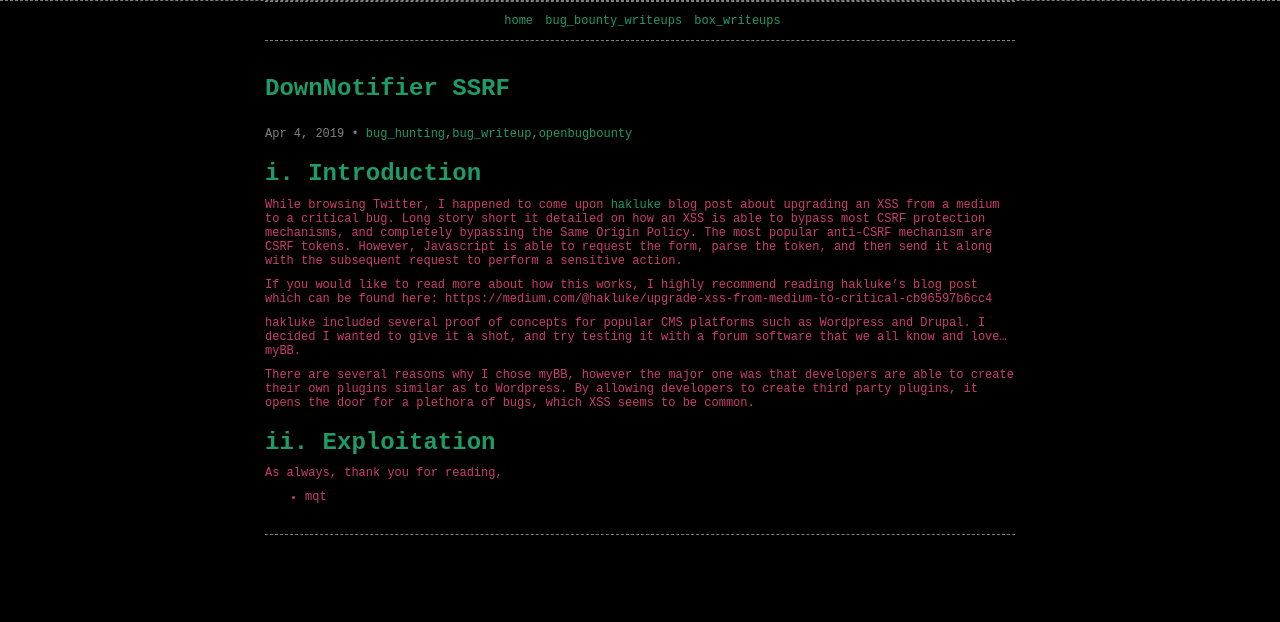
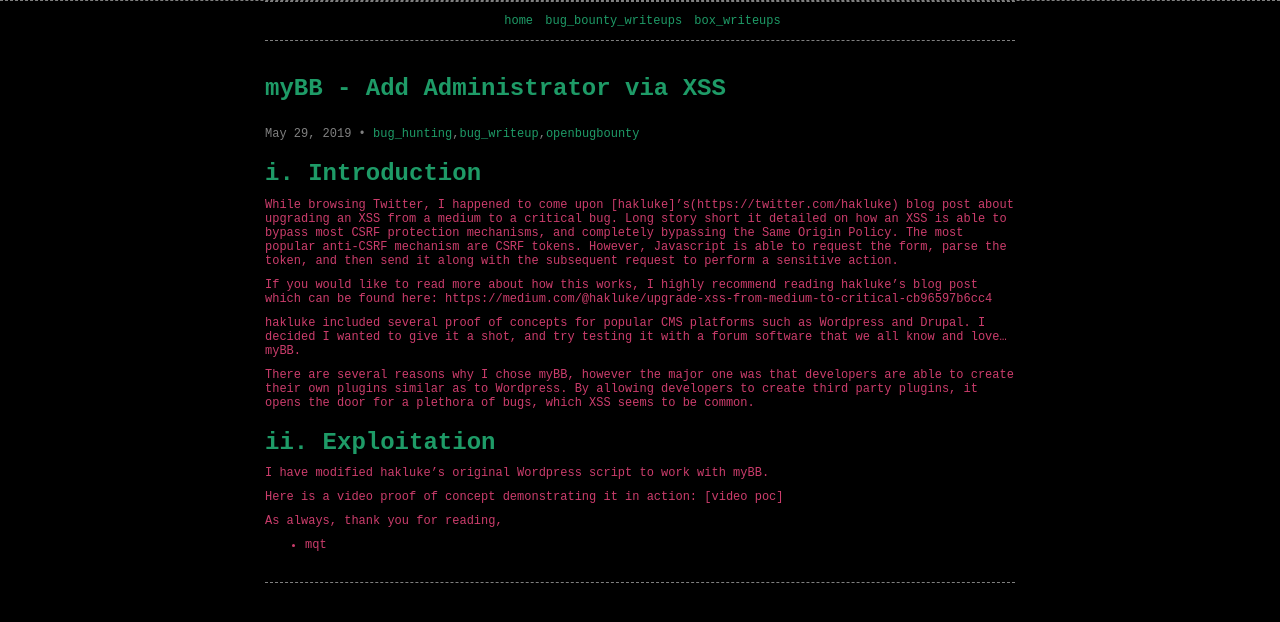
Before and after one commit to ch4n3l/ch4n3l.github.io, a Jekyll site: the page built from _posts/2017/2019-05-29-mybb-add-admin-via-xss.md, in a window 1280 px wide. Shown: the top 622 px of the page. Built offline with Jekyll 4.4.1, drawn with Linux system fonts in a browser that asks for light colours; comment, search, counter and statistics services are not loaded.

Commit message:
more edits

```diff
--- a/_posts/2017/2019-05-29-mybb-add-admin-via-xss.md
+++ b/_posts/2017/2019-05-29-mybb-add-admin-via-xss.md
@@ -1,7 +1,7 @@
 ---
 layout: post
-title:	"DownNotifier SSRF"
-date:	2019-04-04 03:00:00
+title:	"myBB - Add Administrator via XSS"
+date:	2019-05-29 03:00:00
 categories:
     - notes
 tags:
@@ -15,7 +15,7 @@
 
 
 # i. Introduction
-While browsing Twitter, I happened to come upon [hakluke]() blog post about upgrading an XSS from a medium to a critical bug. Long story short it detailed on how an XSS is able to bypass most CSRF protection mechanisms, and completely bypassing the Same Origin Policy. The most popular anti-CSRF mechanism are CSRF tokens. However, Javascript is able to request the form, parse the token, and then send it along with the subsequent request to perform a sensitive action.
+While browsing Twitter, I happened to come upon [hakluke]'s(https://twitter.com/hakluke) blog post about upgrading an XSS from a medium to a critical bug. Long story short it detailed on how an XSS is able to bypass most CSRF protection mechanisms, and completely bypassing the Same Origin Policy. The most popular anti-CSRF mechanism are CSRF tokens. However, Javascript is able to request the form, parse the token, and then send it along with the subsequent request to perform a sensitive action.
 
 If you would like to read more about how this works, I highly recommend reading hakluke's blog post which can be found here: https://medium.com/@hakluke/upgrade-xss-from-medium-to-critical-cb96597b6cc4
 
@@ -24,10 +24,13 @@
 There are several reasons why I chose myBB, however the major one was that developers are able to create their own plugins similar as to Wordpress. By allowing developers to create third party plugins, it opens the door for a plethora of bugs, which XSS seems to be common.
 
 
+# ii. Exploitation
+
+I have modified hakluke's original Wordpress script to work with myBB.
 
 
-# ii. Exploitation
-
+Here is a video proof of concept demonstrating it in action:
+[video poc]
 
 
 As always, thank you for reading,
```
